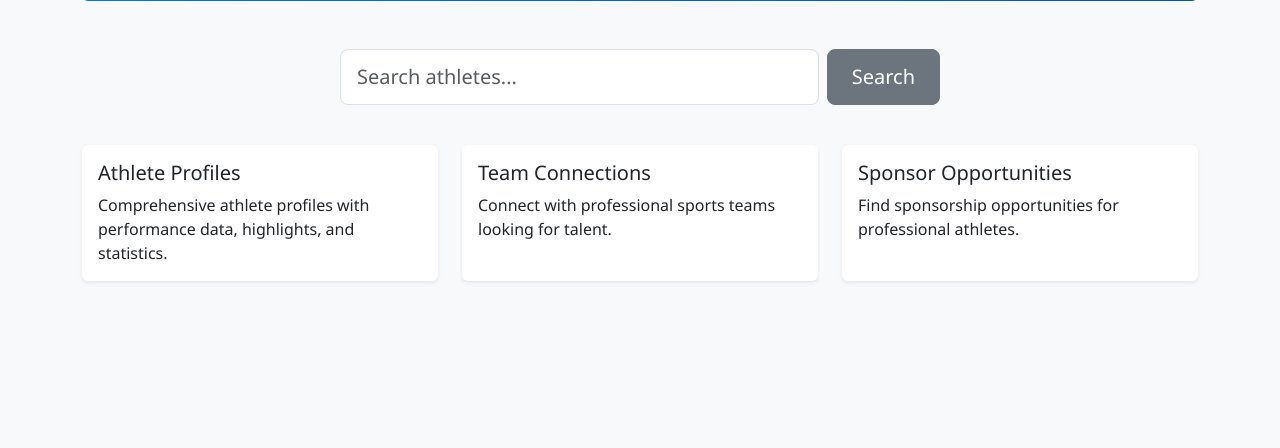
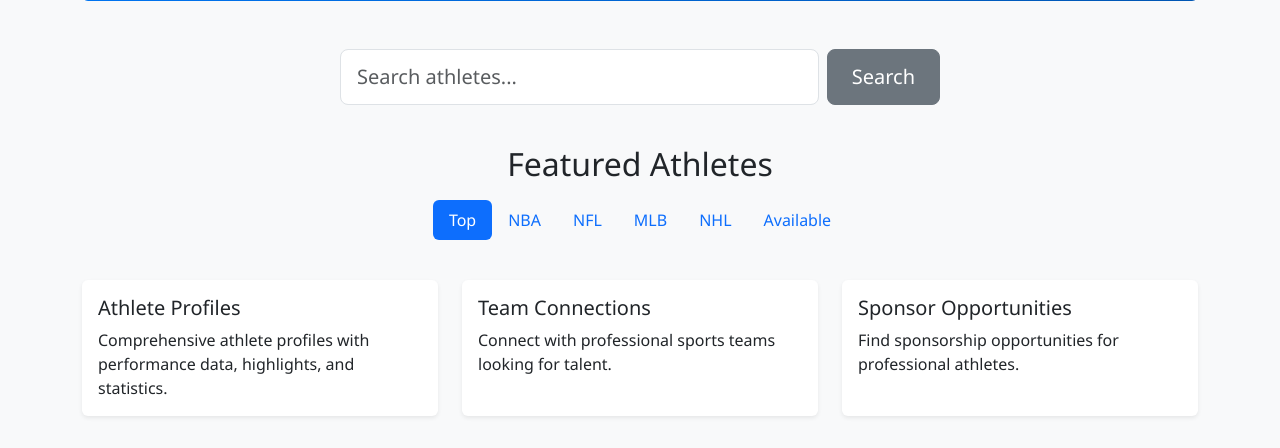
Before and after one commit to TirtheshJani/testapp, a Python web app: template templates/main/index.html in a window 1280 px wide. Shown: the part 352-800 px from the top of the page. Run offline with Jinja, Linux system fonts and the light colour scheme; the template is opened without the code that fills it, so the values that code supplies are empty.

Commit message:
feat(frontend): connect filter tabs to search

```diff
--- a/templates/main/index.html
+++ b/templates/main/index.html
@@ -17,6 +17,19 @@
         <button type="submit" id="search-submit" class="btn btn-secondary btn-lg">Search</button>
     </form>
     <ul id="search-results" class="list-group w-50 mx-auto mt-3"></ul>
+</div>
+
+<div class="featured-container my-4">
+    <h2 class="text-center mb-3">Featured Athletes</h2>
+    <ul id="filter-tabs" class="nav nav-pills justify-content-center mb-3">
+        <li class="nav-item"><button class="nav-link active" data-filter="top">Top</button></li>
+        <li class="nav-item"><button class="nav-link" data-filter="NBA">NBA</button></li>
+        <li class="nav-item"><button class="nav-link" data-filter="NFL">NFL</button></li>
+        <li class="nav-item"><button class="nav-link" data-filter="MLB">MLB</button></li>
+        <li class="nav-item"><button class="nav-link" data-filter="NHL">NHL</button></li>
+        <li class="nav-item"><button class="nav-link" data-filter="available">Available</button></li>
+    </ul>
+    <ul id="featured-list" class="list-group w-50 mx-auto"></ul>
 </div>
 
 <div class="row">
```
Also changed, not shown: static/js/search.js (+47 -3 lines).
